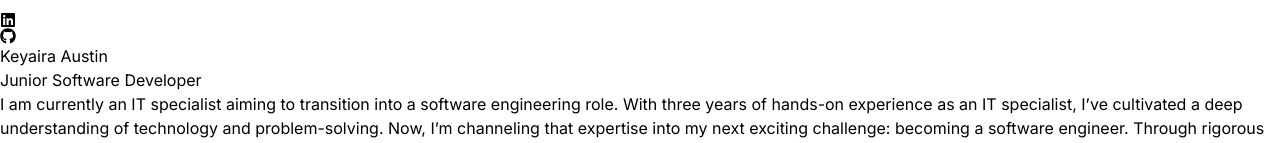
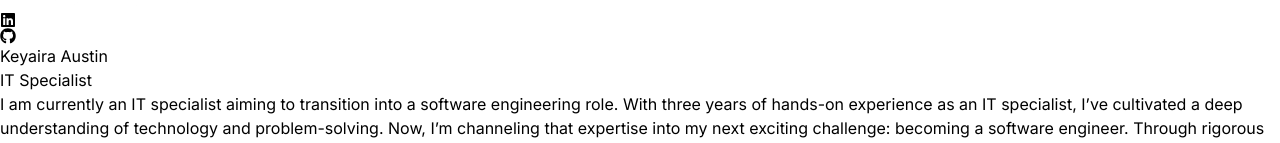
Before and after one commit to KeyairaA/react-portfolio, a React (Vite) app: page / in a window 1280 px wide. Shown: the part 188-331 px from the top of the page. Built offline with nearby package versions, Linux system fonts and the light colour scheme.

Commit message:
Changed title in Hero.jsx

```diff
--- a/src/components/Hero.jsx
+++ b/src/components/Hero.jsx
@@ -29,7 +29,7 @@ const Hero = () => {
                         initial="hidden"
                         animate="visible"
                         className="bg-gradient-to-r from-pink-200 via-pink-400 to-rose-800 bg-clip-text text-3xl tracking-tight text-transparent">
-                            Junior Software Developer
+                            IT Specialist
                         </motion.span>
                         <motion.p
                         variants={container(1)}
```
